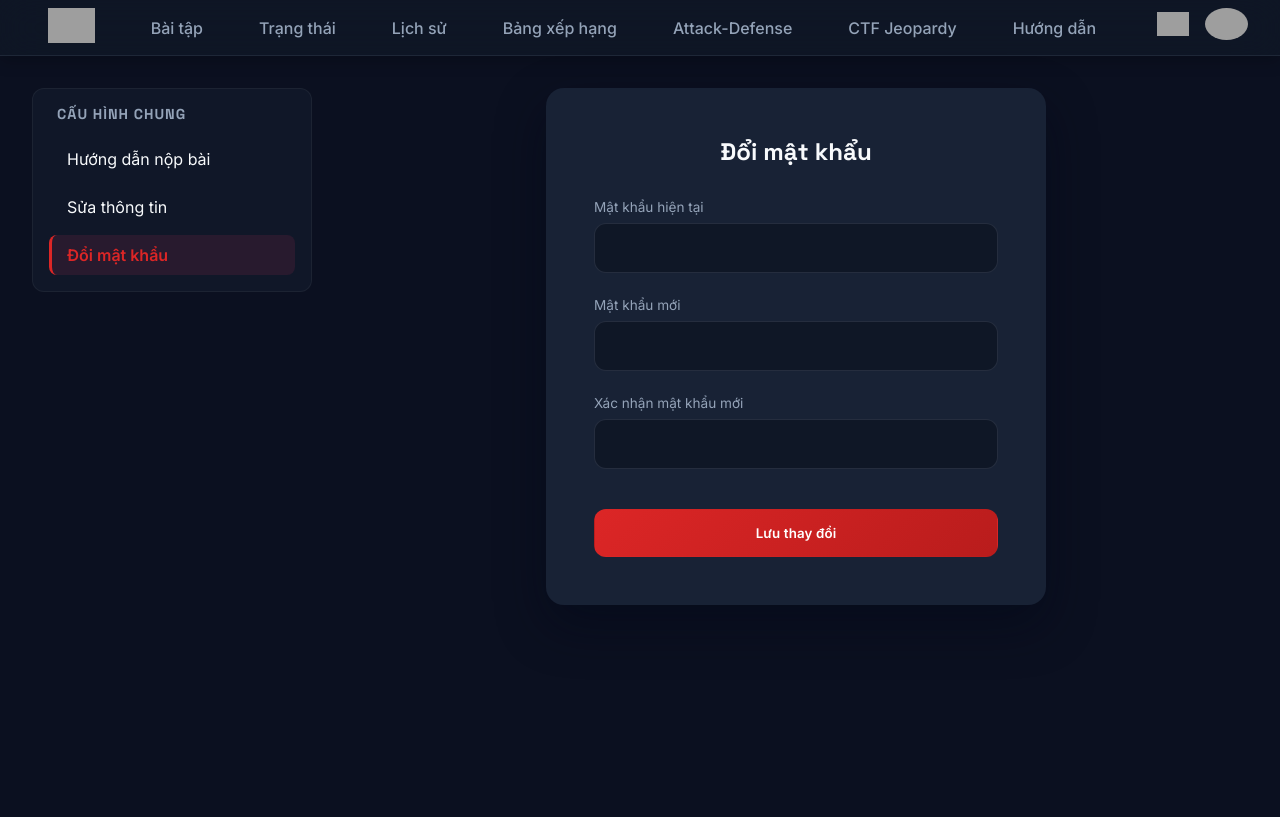
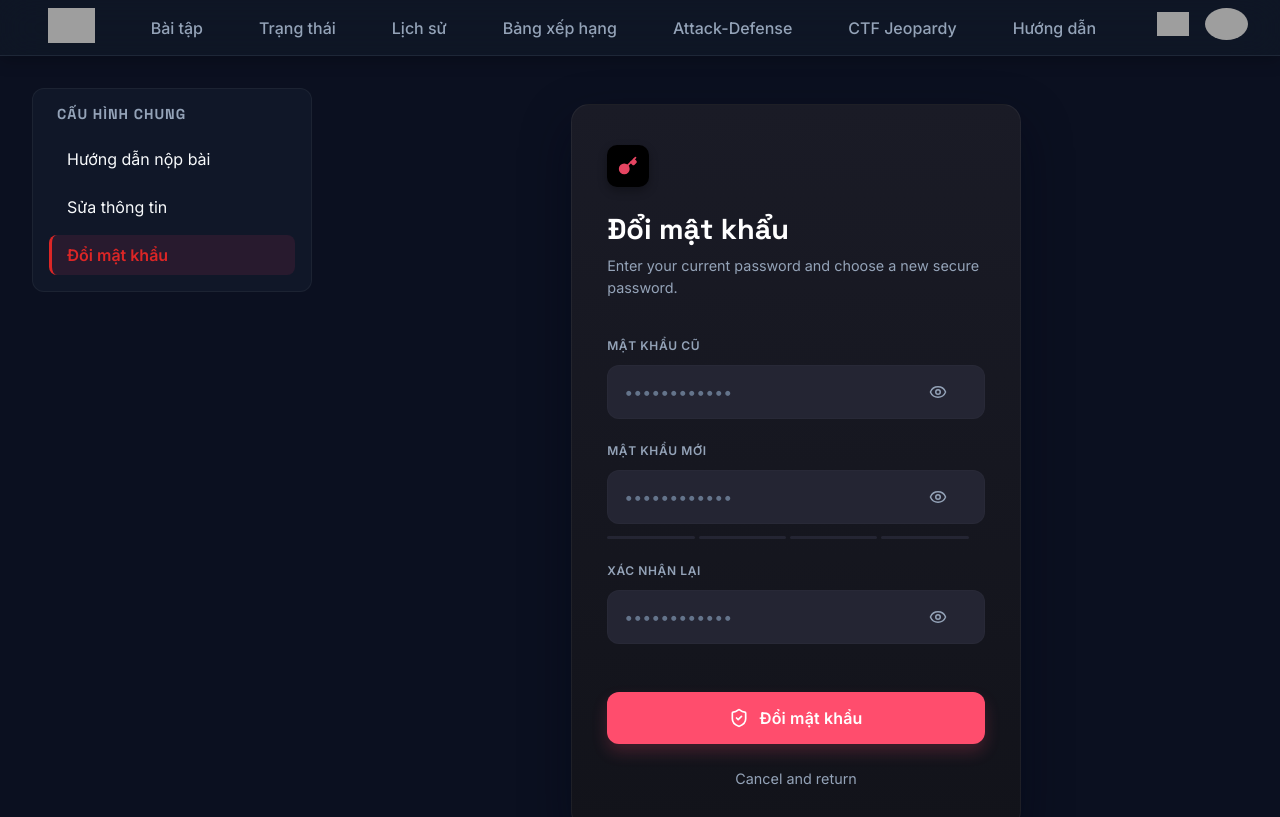
Before and after one commit to HuynD143/ptit-cyber-portal, a React (Vite) app: page /password/change in a window 1280 px wide. Shown: the top 817 px of the page. Built offline with nearby package versions, Linux system fonts and the light colour scheme; grey boxes are pictures that could not be loaded.

Commit message:
Restore modern ChangePassword UI

```diff
--- a/src/pages/ChangePassword.jsx
+++ b/src/pages/ChangePassword.jsx
@@ -1,8 +1,8 @@
 import React, { useState } from 'react';
 import { Link } from 'react-router-dom';
+import { Key, Eye, EyeOff, ShieldCheck, Info } from 'lucide-react';
 
 const SettingsSidebar = ({ active }) => (
-  // Identical sidebar as Guide
   <div style={{ width: '280px', background: 'var(--bg-glass)', borderRadius: 'var(--radius-md)', padding: '1rem', height: 'fit-content', border: '1px solid rgba(255,255,255,0.05)' }}>
     <h3 style={{ margin: '0 0 1rem 0.5rem', color: 'var(--text-muted)', fontSize: '0.9rem', textTransform: 'uppercase', letterSpacing: '1px' }}>Cấu hình chung</h3>
     <ul style={{ listStyle: 'none', padding: 0, margin: 0, display: 'flex', flexDirection: 'column', gap: '0.5rem' }}>
@@ -17,43 +17,324 @@ const ChangePassword = () => {
   const [oldPw, setOldPw] = useState('');
   const [newPw, setNewPw] = useState('');
   const [confirmPw, setConfirmPw] = useState('');
+  const [showOldPw, setShowOldPw] = useState(false);
+  const [showNewPw, setShowNewPw] = useState(false);
+  const [showConfirmPw, setShowConfirmPw] = useState(false);
 
   const handleSubmit = (e) => {
     e.preventDefault();
     if (newPw === confirmPw) {
       alert('Đổi mật khẩu thành công!');
-      setOldPw(''); setNewPw(''); setConfirmPw('');
+      setOldPw('');
+      setNewPw('');
+      setConfirmPw('');
     } else {
       alert('Mật khẩu xác nhận không khớp.');
     }
-  }
+  };
+
+  const getStrength = (pw) => {
+    if (!pw) return 0;
+    let strength = 0;
+    if (pw.length >= 8) strength++;
+    if (/[A-Z]/.test(pw)) strength++;
+    if (/[0-9]/.test(pw)) strength++;
+    if (/[^A-Za-z0-9]/.test(pw)) strength++;
+    return strength;
+  };
+
+  const strength = getStrength(newPw);
 
   return (
-    <div style={{ padding: '2rem', display: 'flex', gap: '2rem' }}>
+    <div style={{ padding: '2rem', display: 'flex', gap: '2rem', minHeight: 'calc(100vh - 80px)', background: '#0b1020' }}>
       <SettingsSidebar active="password" />
 
-      <div style={{ flex: 1, display: 'flex', justifyContent: 'center' }}>
-        <div style={{ background: 'var(--bg-surface-elevated)', padding: '3rem', borderRadius: 'var(--radius-lg)', width: '100%', maxWidth: '500px', height: 'fit-content', boxShadow: 'var(--shadow-ambient)' }}>
-          <h2 style={{ marginTop: 0, textAlign: 'center', marginBottom: '2rem' }}>Đổi mật khẩu</h2>
+      <div style={{ flex: 1, display: 'flex', flexDirection: 'column', alignItems: 'center', justifyContent: 'flex-start', paddingTop: '1rem' }}>
+        <div style={{
+          background: 'linear-gradient(180deg, #1a1b26 0%, #12131a 100%)',
+          padding: '2.5rem 2.2rem',
+          borderRadius: 'var(--radius-lg)',
+          width: '100%',
+          maxWidth: '450px',
+          boxShadow: 'var(--shadow-ambient)',
+          border: '1px solid rgba(255, 255, 255, 0.05)',
+          position: 'relative'
+        }}>
+          {/* Header Icon */}
+          <div style={{
+            width: '42px',
+            height: '42px',
+            background: '#000',
+            borderRadius: '10px',
+            display: 'flex',
+            alignItems: 'center',
+            justifyContent: 'center',
+            marginBottom: '1.5rem',
+            boxShadow: '0 4px 10px rgba(0,0,0,0.3)'
+          }}>
+            <Key size={20} color="#ff4d6d" fill="#ff4d6d" style={{ opacity: 0.9 }} />
+          </div>
+
+          <h1 style={{
+            fontSize: '1.8rem',
+            fontWeight: '700',
+            margin: '0 0 0.5rem 0',
+            color: '#fff',
+            fontFamily: 'var(--font-display)'
+          }}>Đổi mật khẩu</h1>
+
+          <p style={{
+            color: 'var(--text-muted)',
+            fontSize: '0.9rem',
+            lineHeight: '1.5',
+            margin: '0 0 2.5rem 0'
+          }}>
+            Enter your current password and choose a new secure password.
+          </p>
 
           <form onSubmit={handleSubmit} style={{ display: 'flex', flexDirection: 'column', gap: '1.5rem' }}>
+            {/* Current Password */}
             <div>
-              <label style={{ color: 'var(--text-muted)', fontSize: '0.85rem', marginBottom: '0.5rem', display: 'block' }}>Mật khẩu hiện tại</label>
-              <input type="password" value={oldPw} onChange={e => setOldPw(e.target.value)} required />
+              <label style={{
+                display: 'block',
+                fontSize: '0.75rem',
+                fontWeight: '600',
+                color: 'var(--text-muted)',
+                letterSpacing: '0.05em',
+                marginBottom: '0.75rem',
+                textTransform: 'uppercase'
+              }}>MẬT KHẨU CŨ</label>
+              <div style={{ position: 'relative' }}>
+                <input
+                  type={showOldPw ? 'text' : 'password'}
+                  value={oldPw}
+                  onChange={e => setOldPw(e.target.value)}
+                  placeholder="••••••••••••"
+                  required
+                  style={{
+                    background: '#242533',
+                    border: '1px solid rgba(255,255,255,0.02)',
+                    borderRadius: '12px',
+                    color: '#fff',
+                    width: '100%',
+                    padding: '14px 45px 14px 16px',
+                    fontSize: '1rem',
+                    outline: 'none'
+                  }}
+                />
+                <button
+                  type="button"
+                  onClick={() => setShowOldPw(!showOldPw)}
+                  style={{
+                    position: 'absolute',
+                    right: '14px',
+                    top: '50%',
+                    transform: 'translateY(-50%)',
+                    background: 'none',
+                    border: 'none',
+                    color: 'var(--text-muted)',
+                    cursor: 'pointer',
+                    display: 'flex',
+                    alignItems: 'center',
+                    minHeight: 'auto'
+                  }}
+                >
+                  {showOldPw ? <EyeOff size={18} /> : <Eye size={18} />}
+                </button>
+              </div>
             </div>
 
+            {/* New Password */}
             <div>
-              <label style={{ color: 'var(--text-muted)', fontSize: '0.85rem', marginBottom: '0.5rem', display: 'block' }}>Mật khẩu mới</label>
-              <input type="password" value={newPw} onChange={e => setNewPw(e.target.value)} required />
+              <label style={{
+                display: 'block',
+                fontSize: '0.75rem',
+                fontWeight: '600',
+                color: 'var(--text-muted)',
+                letterSpacing: '0.05em',
+                marginBottom: '0.75rem',
+                textTransform: 'uppercase'
+              }}>MẬT KHẨU MỚI</label>
+              <div style={{ position: 'relative' }}>
+                <input
+                  type={showNewPw ? 'text' : 'password'}
+                  value={newPw}
+                  onChange={e => setNewPw(e.target.value)}
+                  placeholder="••••••••••••"
+                  required
+                  style={{
+                    background: '#242533',
+                    border: '1px solid rgba(255,255,255,0.02)',
+                    borderRadius: '12px',
+                    color: '#fff',
+                    width: '100%',
+                    padding: '14px 45px 14px 16px',
+                    fontSize: '1rem',
+                    outline: 'none'
+                  }}
+                />
+                <button
+                  type="button"
+                  onClick={() => setShowNewPw(!showNewPw)}
+                  style={{
+                    position: 'absolute',
+                    right: '14px',
+                    top: '50%',
+                    transform: 'translateY(-50%)',
+                    background: 'none',
+                    border: 'none',
+                    color: 'var(--text-muted)',
+                    cursor: 'pointer',
+                    display: 'flex',
+                    alignItems: 'center',
+                    minHeight: 'auto'
+                  }}
+                >
+                  {showNewPw ? <EyeOff size={18} /> : <Eye size={18} />}
+                </button>
+              </div>
+
+              {/* Strength Indicator */}
+              <div style={{ display: 'flex', alignItems: 'center', justifyContent: 'space-between', marginTop: '12px' }}>
+                <div style={{ display: 'flex', gap: '4px', flex: 1, marginRight: '16px' }}>
+                  {[1, 2, 3, 4].map((step) => (
+                    <div
+                      key={step}
+                      style={{
+                        height: '3px',
+                        flex: 1,
+                        borderRadius: '10px',
+                        background: step <= strength
+                          ? (strength <= 2 ? '#ff4d6d' : (strength === 3 ? '#fbbf24' : '#10b981'))
+                          : '#242533'
+                      }}
+                    />
+                  ))}
+                </div>
+                <span style={{
+                  fontSize: '0.7rem',
+                  fontWeight: '700',
+                  color: strength === 0 ? 'transparent' : (strength <= 2 ? '#ff4d6d' : (strength === 3 ? '#fbbf24' : '#10b981')),
+                  textTransform: 'uppercase'
+                }}>
+                  {strength === 0 ? '' : (strength <= 2 ? 'WEAK' : (strength === 3 ? 'MEDIUM' : 'STRONG'))}
+                </span>
+              </div>
             </div>
 
+            {/* Confirm Password */}
             <div>
-              <label style={{ color: 'var(--text-muted)', fontSize: '0.85rem', marginBottom: '0.5rem', display: 'block' }}>Xác nhận mật khẩu mới</label>
-              <input type="password" value={confirmPw} onChange={e => setConfirmPw(e.target.value)} required />
+              <label style={{
+                display: 'block',
+                fontSize: '0.75rem',
+                fontWeight: '600',
+                color: 'var(--text-muted)',
+                letterSpacing: '0.05em',
+                marginBottom: '0.75rem',
+                textTransform: 'uppercase'
+              }}>XÁC NHẬN LẠI</label>
+              <div style={{ position: 'relative' }}>
+                <input
+                  type={showConfirmPw ? 'text' : 'password'}
+                  value={confirmPw}
+                  onChange={e => setConfirmPw(e.target.value)}
+                  placeholder="••••••••••••"
+                  required
+                  style={{
+                    background: '#242533',
+                    border: '1px solid rgba(255,255,255,0.02)',
+                    borderRadius: '12px',
+                    color: '#fff',
+                    width: '100%',
+                    padding: '14px 45px 14px 16px',
+                    fontSize: '1rem',
+                    outline: 'none'
+                  }}
+                />
+                <button
+                  type="button"
+                  onClick={() => setShowConfirmPw(!showConfirmPw)}
+                  style={{
+                    position: 'absolute',
+                    right: '14px',
+                    top: '50%',
+                    transform: 'translateY(-50%)',
+                    background: 'none',
+                    border: 'none',
+                    color: 'var(--text-muted)',
+                    cursor: 'pointer',
+                    display: 'flex',
+                    alignItems: 'center',
+                    minHeight: 'auto'
+                  }}
+                >
+                  {showConfirmPw ? <EyeOff size={18} /> : <Eye size={18} />}
+                </button>
+              </div>
             </div>
 
-            <button type="submit" style={{ marginTop: '1rem' }}>Lưu thay đổi</button>
+            <button
+              type="submit"
+              style={{
+                marginTop: '1.5rem',
+                background: '#ff4d6d',
+                color: '#fff',
+                border: 'none',
+                borderRadius: '12px',
+                padding: '16px',
+                fontSize: '1rem',
+                fontWeight: '600',
+                cursor: 'pointer',
+                display: 'flex',
+                alignItems: 'center',
+                justifyContent: 'center',
+                gap: '10px',
+                boxShadow: '0 8px 16px rgba(255, 77, 109, 0.2)'
+              }}
+            >
+              <ShieldCheck size={20} />
+              Đổi mật khẩu
+            </button>
           </form>
+
+          <div style={{ textAlign: 'center', marginTop: '1.5rem' }}>
+            <Link
+              to="/profile"
+              style={{ color: 'var(--text-muted)', fontSize: '0.9rem', textDecoration: 'none' }}
+              onMouseOver={(e) => e.currentTarget.style.color = '#fff'}
+              onMouseOut={(e) => e.currentTarget.style.color = 'var(--text-muted)'}
+            >
+              Cancel and return
+            </Link>
+          </div>
+        </div>
+
+        {/* Security Tip Footer */}
+        <div style={{
+          marginTop: '4rem',
+          maxWidth: '450px',
+          display: 'flex',
+          gap: '12px',
+          color: 'var(--text-muted)',
+          fontSize: '0.85rem',
+          lineHeight: '1.5'
+        }}>
+          <div style={{
+            width: '20px',
+            height: '20px',
+            borderRadius: '50%',
+            background: '#7c3aed',
+            display: 'flex',
+            alignItems: 'center',
+            justifyContent: 'center',
+            flexShrink: 0,
+            marginTop: '2px'
+          }}>
+            <Info size={14} color="#fff" />
+          </div>
+          <p style={{ margin: 0 }}>
+            Security tip: Choose a password with at least 12 characters, including numbers, symbols, and a mix of uppercase and lowercase letters.
+          </p>
         </div>
       </div>
     </div>
```
